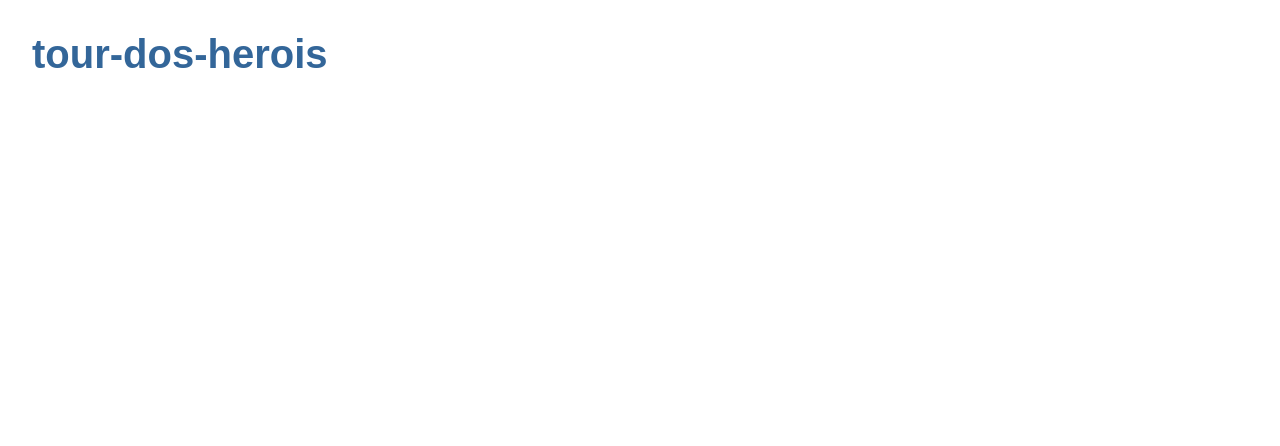
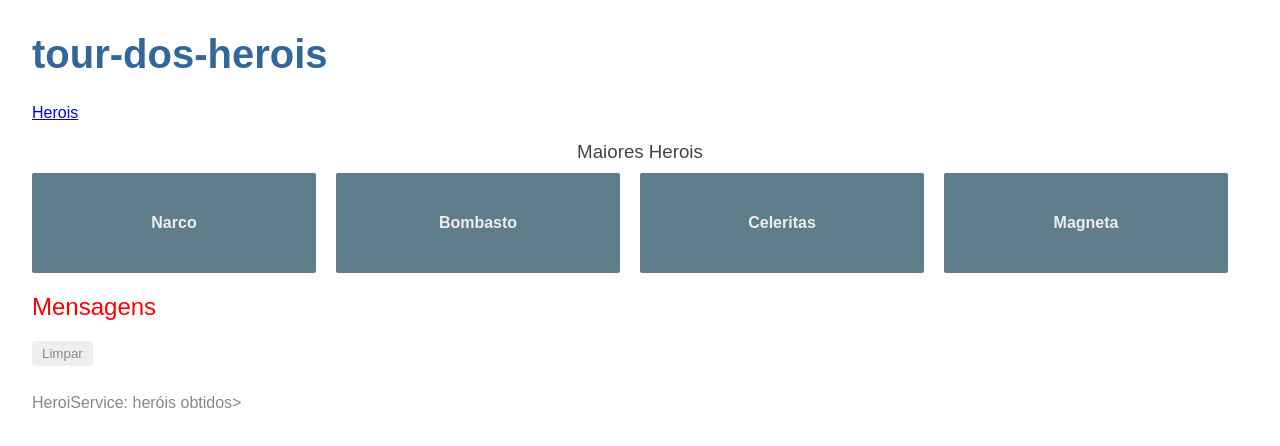
Before and after one commit to KaliaryCisne/tour-dos-herois, an Angular app: page /painel in a window 1280 px wide. Before the commit this address led to /. Shown: the top 446 px of the page. Built offline with nearby package versions, Linux system fonts and the light colour scheme.

Commit message:
Adicionado painel de herois através de rotas

```diff
--- a/src/app/app.component.html
+++ b/src/app/app.component.html
@@ -1,4 +1,9 @@
 <h1>{{titulo}}</h1>
+
+<nav>
+    <a routerLink='/herois'>Herois</a>
+</nav>
+
 <!-- Diz ao roteador onde exibir as visões roteadas -->
 <router-outlet></router-outlet>
 <app-mensagens></app-mensagens>
--- a/src/app/app.module.ts
+++ b/src/app/app.module.ts
@@ -7,13 +7,15 @@ import { HeroisComponent } from './herois/herois.component';
 import { HeroiDetalheComponent } from './heroi-detalhe/heroi-detalhe.component';
 import { MensagensComponent } from './mensagens/mensagens.component';
 import { AppRoutingModule } from './app-routing.module';
+import { PainelComponent } from './painel/painel.component';
 
 @NgModule({
   declarations: [
     AppComponent,
     HeroisComponent,
     HeroiDetalheComponent,
-    MensagensComponent
+    MensagensComponent,
+    PainelComponent
   ],
   imports: [
     BrowserModule,
--- /dev/null
+++ b/src/app/painel/painel.component.css
@@ -0,0 +1,62 @@
+/* Estilos CSS privados de PainelComponent */
+[class*='col-'] {
+    float: left;
+    padding-right: 20px;
+    padding-bottom: 20px;
+    }
+    [class*='col-']:last-of-type {
+    padding-right: 0;
+    }
+    a {
+    text-decoration: none;
+    }
+    *, *:after, *:before {
+    -webkit-box-sizing: border-box;
+    -moz-box-sizing: border-box;
+    box-sizing: border-box;
+    }
+    h3 {
+    text-align: center; margin-bottom: 0;
+    }
+    h4 {
+    position: relative;
+    }
+    .grid {
+    margin: 0;
+    }
+    .col-1-4 {
+    width: 25%;
+    }
+    .module {
+    padding: 20px;
+    text-align: center;
+    color: #eee;
+    max-height: 120px;
+    min-width: 120px;
+    background-color: #607d8b;
+    border-radius: 2px;
+    }
+    .module:hover {
+    background-color: #eee;
+    cursor: pointer;
+    color: #607d8b;
+    }
+    .grid-pad {
+    padding: 10px 0;
+    }
+    .grid-pad > [class*='col-']:last-of-type {
+    padding-right: 20px;
+    }
+    @media (max-width: 600px) {
+    .module {
+    font-size: 10px;
+    max-height: 75px; }
+    }
+    @media (max-width: 1024px) {
+    .grid {
+    margin: 0;
+    }
+    .module {
+    min-width: 60px;
+    }
+    }
--- /dev/null
+++ b/src/app/painel/painel.component.html
@@ -0,0 +1,8 @@
+<h3>Maiores Herois</h3>
+<div class="grid grid-pad">
+  <a *ngFor="let heroi of herois" class="col-1-4">
+    <div class="module heroi">
+      <h4>{{heroi.nome}}</h4>
+    </div>
+  </a>
+</div>
--- /dev/null
+++ b/src/app/painel/painel.component.ts
@@ -0,0 +1,23 @@
+import { Component, OnInit } from '@angular/core';
+import { Heroi } from '../herois';
+import { HeroiService } from '../heroi.service';
+
+@Component({
+  selector: 'app-painel',
+  templateUrl: './painel.component.html',
+  styleUrls: ['./painel.component.css']
+})
+export class PainelComponent implements OnInit {
+  herois: Heroi[] = [];
+
+  constructor(private heroiService: HeroiService) { }
+
+  ngOnInit() {
+    this.getHerois();
+  }
+
+  getHerois(): void{
+    this.heroiService.getHerois()
+     .subscribe(herois => this.herois = herois.slice(1,5));
+  }
+}
```
Also changed, not shown: src/app/app-routing.module.ts (+5 -2 lines), 1 other file (tests, documents, lock files or other folders).
